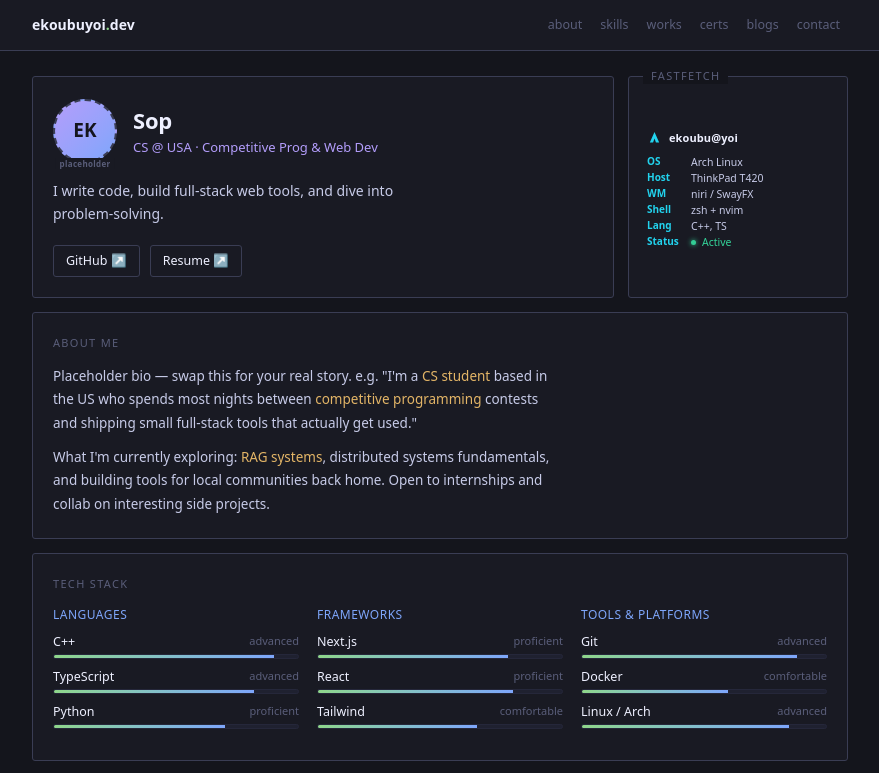
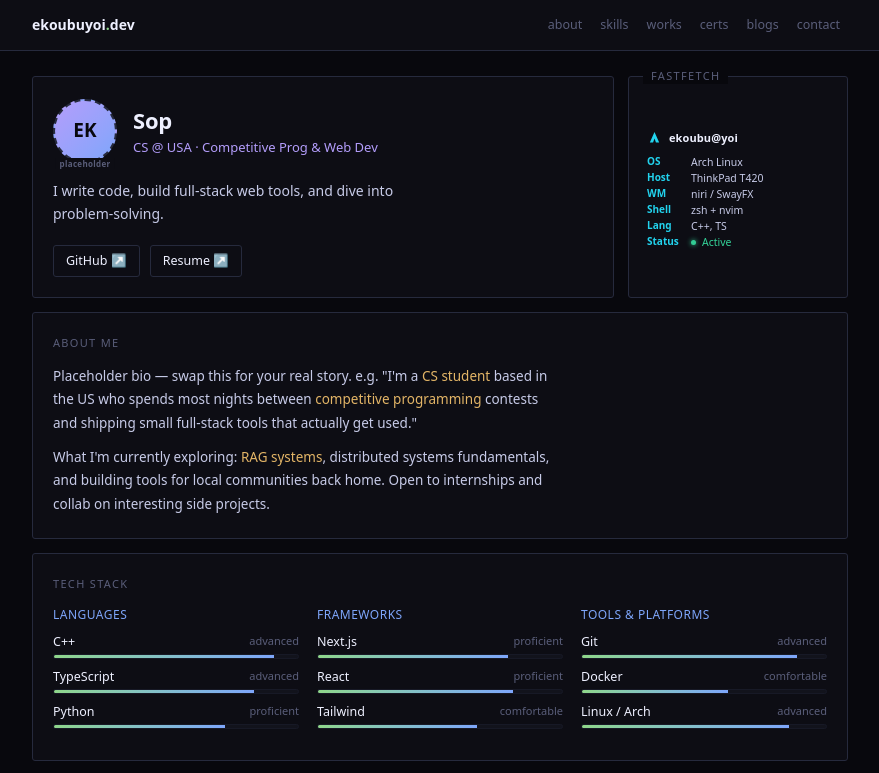
Before and after one commit to imhannsop/imhann, a Next.js app: page / in a window 1280 px wide. Shown: the top 773 px of the page, without its empty margins (200-1079 px from the left). Built offline with nearby package versions, Linux system fonts and the light colour scheme.

Commit message:
change colorscheme to more darker

```diff
--- a/src/app/globals.css
+++ b/src/app/globals.css
@@ -1,11 +1,11 @@
 @import "tailwindcss";
 
 @theme {
-  --color-bg: #14151c;
-  --color-bg-panel: #191a23;
-  --color-bg-raised: #1f2130;
-  --color-border: #3a3d54;
-  --color-border-dim: #25273a;
+  --color-bg: #08080d;
+  --color-bg-panel: #0d0d14;
+  --color-bg-raised: #12131c;
+  --color-border: #262a3d;
+  --color-border-dim: #171926;
   --color-text: #c7cbe8;
   --color-text-dim: #5a5e7a;
   --color-text-bright: #eef0ff;
```
